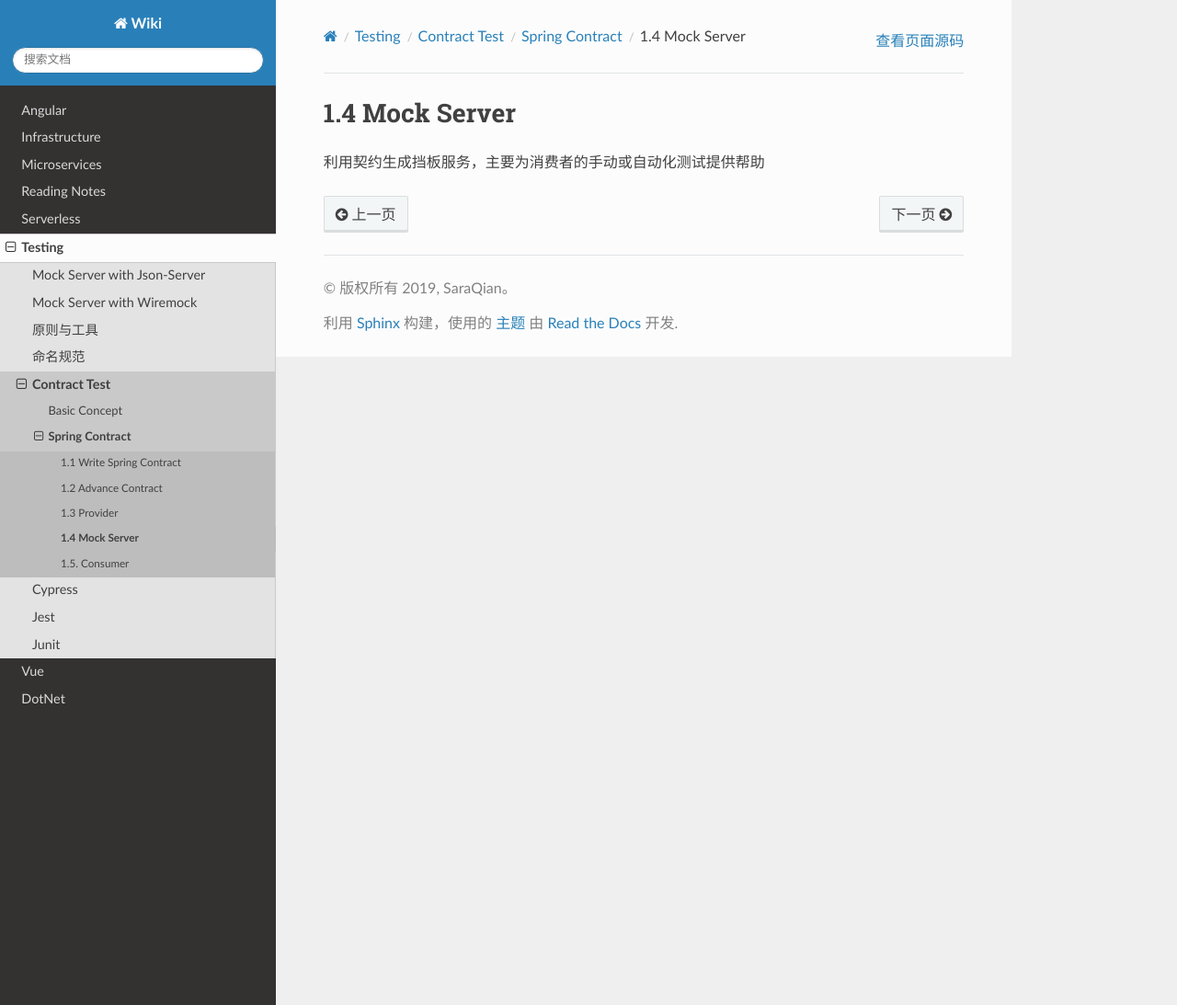
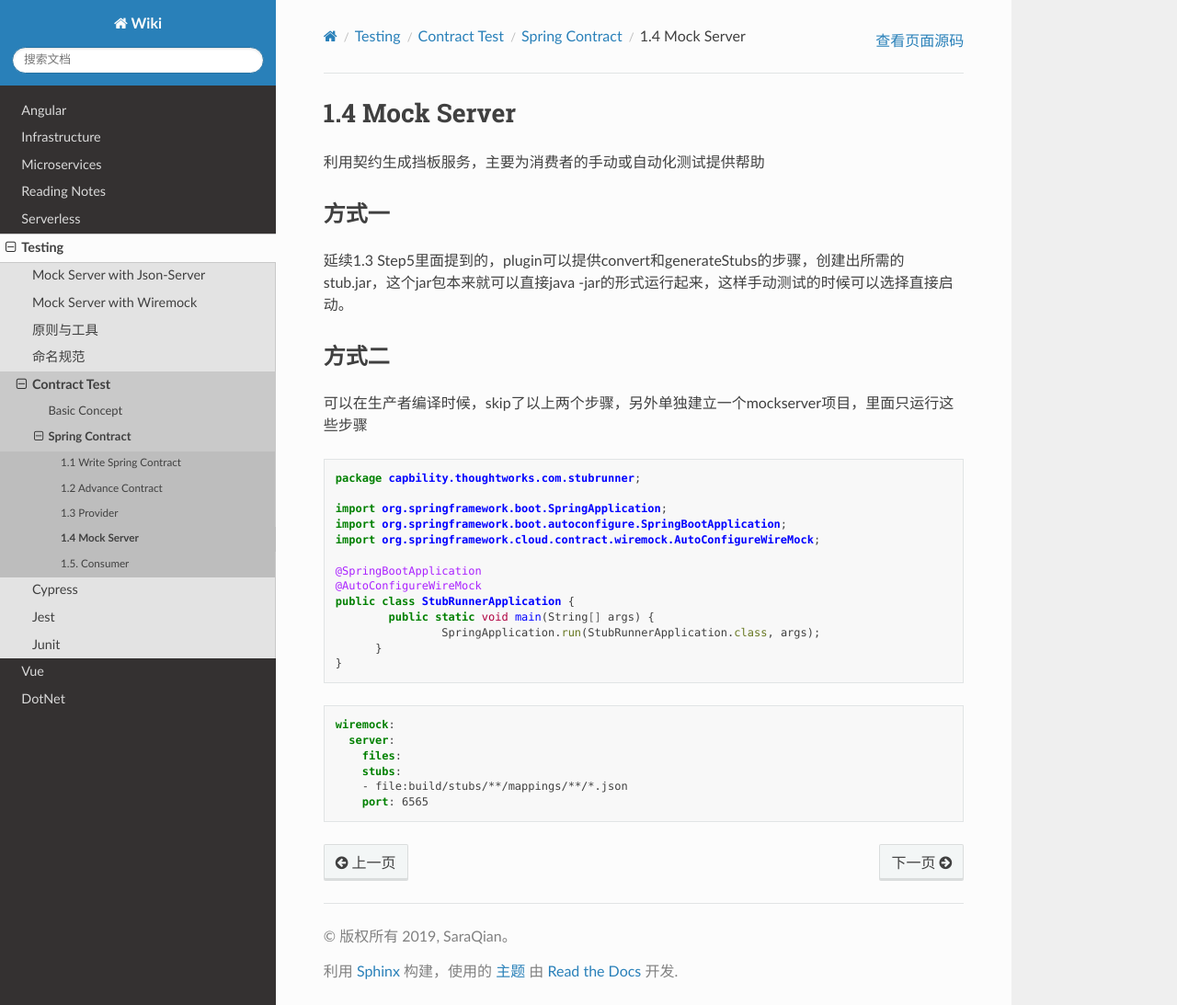
Before and after one commit to abigail830/Sphinx_wiki, a Sphinx documentation site: the page built from source/Testing/ContractTest/SpringContract/14_mockserver.rst, in a window 1280 px wide and 1093 px high. Shown: the whole window at 92% size. Built offline with Sphinx 7.4.7 and the Read the Docs theme 2.0.0, drawn with Linux system fonts in a browser that asks for light colours.

Commit message:
Update 14_mockserver.rst

```diff
--- a/source/Testing/ContractTest/SpringContract/14_mockserver.rst
+++ b/source/Testing/ContractTest/SpringContract/14_mockserver.rst
@@ -3,5 +3,42 @@
 
 利用契约生成挡板服务，主要为消费者的手动或自动化测试提供帮助
 
+方式一
+^^^^^^^
+
+延续1.3 Step5里面提到的，plugin可以提供convert和generateStubs的步骤，创建出所需的stub.jar，这个jar包本来就可以直接java -jar的形式运行起来，这样手动测试的时候可以选择直接启动。
+
+方式二
+^^^^^^^^
+
+可以在生产者编译时候，skip了以上两个步骤，另外单独建立一个mockserver项目，里面只运行这些步骤
+
+.. code-block:: java
+
+  package capbility.thoughtworks.com.stubrunner;
+
+  import org.springframework.boot.SpringApplication;
+  import org.springframework.boot.autoconfigure.SpringBootApplication;
+  import org.springframework.cloud.contract.wiremock.AutoConfigureWireMock;
+
+  @SpringBootApplication
+  @AutoConfigureWireMock
+  public class StubRunnerApplication {
+	  public static void main(String[] args) {
+		  SpringApplication.run(StubRunnerApplication.class, args);
+  	}
+  }
+
+.. code-block:: yaml
+
+  wiremock:
+    server:
+      files:
+      stubs:
+      - file:build/stubs/**/mappings/**/*.json
+      port: 6565
+
+
+
 
 .. index:: Testing, Contract
```
